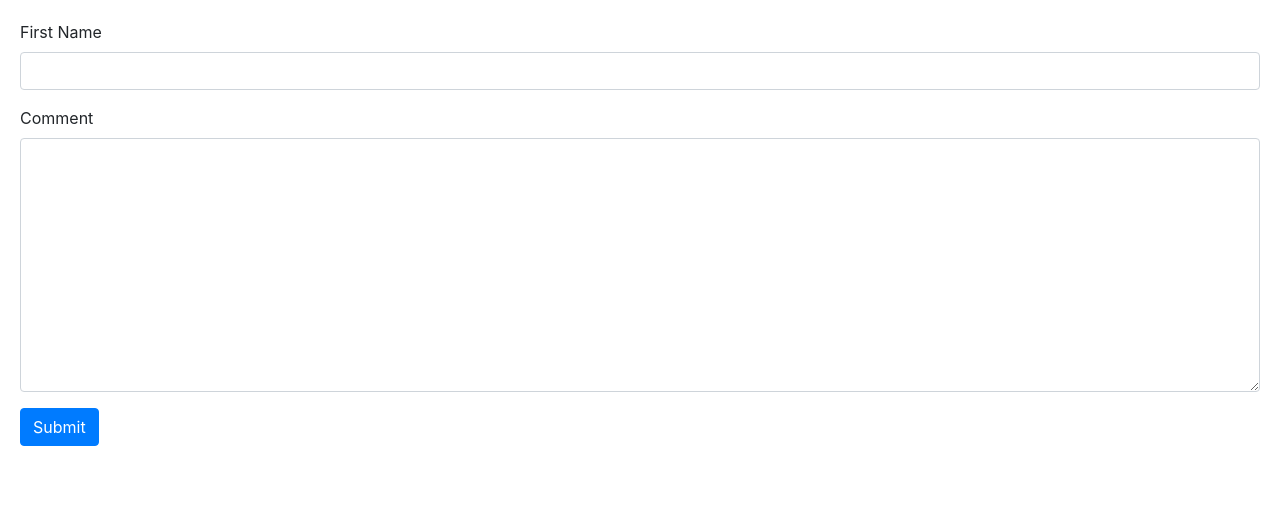
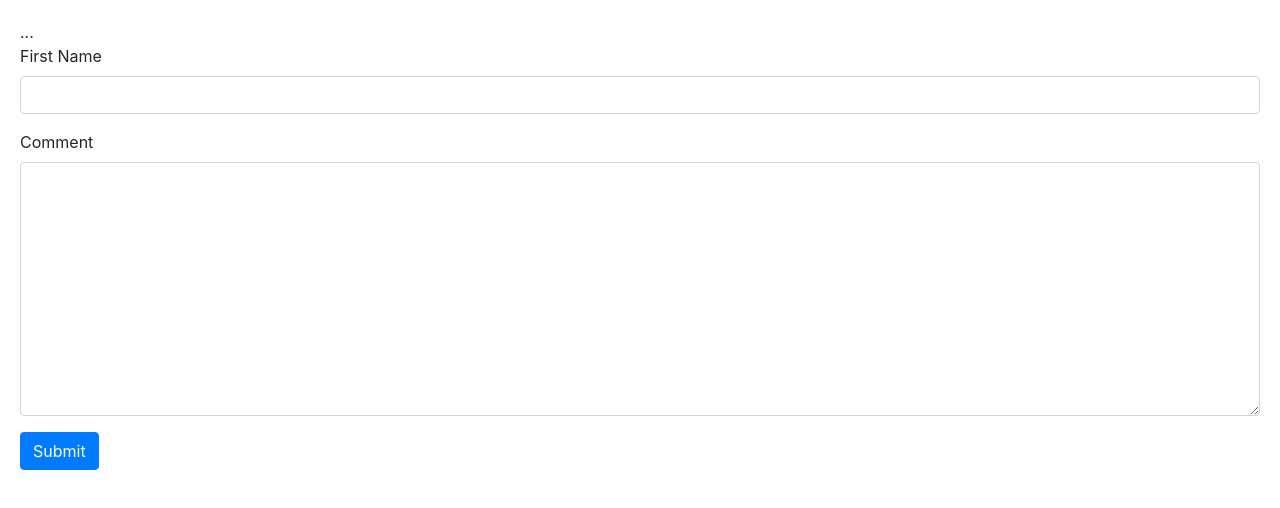
Before and after one commit to rkdhatt/angular, an Angular app: page / in a window 1280 px wide. Shown: the top 508 px of the page. Built offline with nearby package versions, Linux system fonts and the light colour scheme; what angular-font-awesome would draw is missing.

Commit message:
ngModelGroup

```diff
--- a/src/app/contact-form/contact-form.component.html
+++ b/src/app/contact-form/contact-form.component.html
@@ -1,4 +1,6 @@
 <form #f="ngForm" (ngSubmit)="submit(f)">
+  <div ngModelGroup="contact" #contact="ngModelGroup">
+      <div *ngIf="!contact.valid">...</div>
       <div class="form-group">
           <label for="firstName">First Name</label>
           <input
@@ -26,6 +28,7 @@
             </div>
           </div>
       </div>
+  </div>
   <div class="form-group">
     <label for="comment">Comment</label>
     <textarea ngModel name="comment" id="comment" cols="30" rows="10" class="form-control"></textarea>
```
Lines whose indentation alone changed are shown as unchanged.
